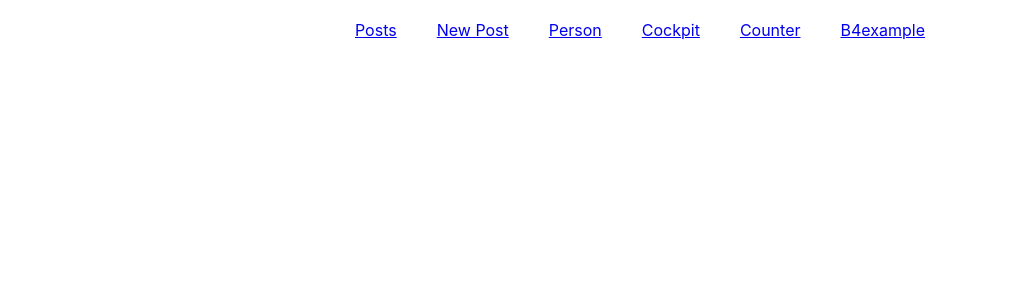
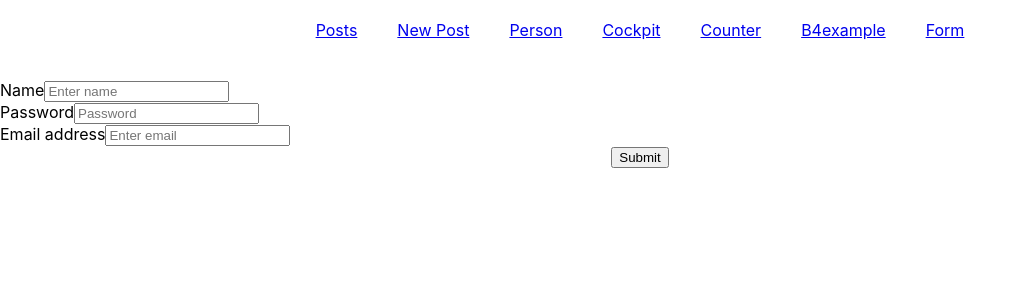
Before and after one commit to pradeecs73/ReactjsSample, a React (Create React App) app: page /Form in a window 1280 px wide. Shown: the top 300 px of the page, without its empty margins (0-1025 px from the left). Built offline with nearby package versions, Linux system fonts and the light colour scheme.

Commit message:
forms commit

```diff
--- a/src/App.css
+++ b/src/App.css
@@ -1,3 +1,3 @@
 .App {
-  text-align: center;
+
 }
--- a/src/App.tsx
+++ b/src/App.tsx
@@ -8,6 +8,7 @@ import {BrowserRouter} from 'react-router-dom';
 import {Route,Switch,Redirect,Link} from 'react-router-dom';
 import Counter  from './components/Counter/Counter';
 import B4example  from './components/B4example/B4example';
+import Form  from './components/Forms/Form';
 
 
 class App extends Component<{},{}> {
@@ -56,6 +57,7 @@ class App extends Component<{},{}> {
                           <Route exact path="/person"  component={Person}></Route>
                           <Route exact path="/cockpit"  component={Cockpit}></Route>
                           <Route exact path="/counter"  component={Counter}></Route>
+                          <Route exact path="/Form"  component={Form}></Route>
                           <Route exact path="/bootstrapexample"  component={B4example}></Route>
                           {/* <Route render={()=><h1>Not Found</h1>}></Route>*/}
                         </Switch>
--- a/src/components/B4example/B4example.tsx
+++ b/src/components/B4example/B4example.tsx
@@ -32,7 +32,7 @@ class B4example extends Component<{},{}> {
 
     }
 
-    componentWillMount(){
+    componentDidMount(){
 
         $('.carousel').carousel();
 
@@ -41,7 +41,7 @@ class B4example extends Component<{},{}> {
     render() {
 
         return(
-               <div>
+               <div style={{textAlign:"center"}}>
 
                     <div className="jumbotron text-center">
                         <h1>My First Bootstrap Page</h1>
--- a/src/components/Cockpit/Cockpit.tsx
+++ b/src/components/Cockpit/Cockpit.tsx
@@ -68,7 +68,7 @@ class Cockpit extends Component<cockpitInterface,{}> {
     render() {
 
         return (
-          <div>
+          <div style={{textAlign:"center"}}>
                  <p>I am a Cockpit component</p>
                  <button className="cockpitButton" onClick={this.context.login}>Login to set context data</button>
                  <button className="cockpitButton" onClick={()=>this.passdata(this)}>Pass data</button>
--- a/src/components/Counter/Counter.tsx
+++ b/src/components/Counter/Counter.tsx
@@ -27,7 +27,7 @@ class Counter extends Component<counterInterface,{}> {
 
     render() {
         return(
-            <div>
+            <div style={{textAlign:"center"}}>
                <p>counter value:{this.props.ctr}</p>
                <p> {this.context.shortenData("Bangalore is the capital of Karnatka")} </p>
                <button onClick={()=>this.props.onIncrementCounter()}>Increment Counter</button><br/>
--- /dev/null
+++ b/src/components/Forms/Form.tsx
@@ -0,0 +1,113 @@
+import React, { Component } from 'react';
+import  './Form.css';
+
+const initialState={
+    name:"",
+    email:"",
+    password:"",
+    nameError:"",
+    emailError:"",
+    PasswordError:""
+};
+
+class Form extends Component {
+
+    state=initialState;
+
+    constructor(props:any)
+    {
+       super(props);
+    }
+
+    handleChange=(event:any)=>{
+       const isCheckbox = event.target.type === "checkbox";
+
+       this.setState({
+              [event.target.name]:isCheckbox
+              ?event.target.checked
+              :event.target.value
+
+           });
+
+    }
+
+    validateForm=()=>{
+         let nameError="";
+         let emailError="";
+         let PasswordError="";
+
+         if(this.state.name == ""){
+            nameError="Invalid Name";
+         }
+
+         if(this.state.password == ""){
+            PasswordError="Invalid Password";
+         }
+
+         if(!this.state.email.includes('@')){
+            emailError="Invalid Email";
+         }
+
+
+         if(nameError||emailError || PasswordError )
+         {
+             this.setState({
+                nameError:nameError,
+                emailError:emailError,
+                PasswordError:PasswordError
+             })
+
+             return false;
+         }
+           return true;
+    }
+
+    handleSubmit=(event:any)=>{
+         event.preventDefault();
+         const valid = this.validateForm();
+         if(valid){
+            console.log(this.state);
+            this.setState(initialState);
+         }
+
+    }
+
+    render() {
+        return(
+            <div className="container">
+                   <form onSubmit={this.handleSubmit}>
+                        <div className="form-group">
+                           <label >Name</label>
+                           <input type="text" name="name" className="form-control"  value={this.state.name} onChange={this.handleChange} placeholder="Enter name" />
+                        </div>
+                        <div style={{fontSize:12,color:'red'}}>
+                            {this.state.nameError}
+                        </div>
+
+                        <div className="form-group">
+                            <label >Password</label>
+                            <input type="password" name="password" className="form-control"  value={this.state.password} onChange={this.handleChange} placeholder="Password" />
+                        </div>
+                        <div style={{fontSize:12,color:'red'}}>
+                            {this.state.PasswordError}
+                        </div>
+
+                        <div className="form-group ">
+                            <label >Email address</label>
+                            <input type="email" name="email" className="form-control" value={this.state.email} onChange={this.handleChange} placeholder="Enter email" />
+                        </div>
+                        <div style={{fontSize:12,color:'red'}}>
+                            {this.state.emailError}
+                        </div>
+                       <div style={{textAlign:"center"}}>
+                          <button type="submit" className="btn btn-primary">Submit</button>
+                        </div>
+                    </form>
+
+            </div>
+        )
+    }
+
+}
+
+export default Form;
--- a/src/components/Person/Person.tsx
+++ b/src/components/Person/Person.tsx
@@ -115,11 +115,11 @@ class Person extends Component<personInterface,{}> {
 
       if (this.state.showPersons) {
         persons = (
-          <div>
+          <div style={{textAlign:"center"}}>
                {this.state.persons.map((person, index) => {
               return (
 
-                    <div className="personDivision" key={person.id}>
+                    <div className="personDivision"  key={person.id}>
                         <p>counter value:{this.props.ctr}</p>
                        {this.props.counterOperation != ""?<p>counter operation:{this.props.counterOperation}</p>:null}
                         <p>Received data {this.context.receivedData} </p>
--- a/src/container/Blog/Blog.css
+++ b/src/container/Blog/Blog.css
@@ -1,6 +1,10 @@
 .Posts{
     display:inline-block;
     width:500px;
+}
+
+.Blog{
+    text-align:center;
 }
 
 .Blog ul{
--- a/src/container/Blog/Blog.tsx
+++ b/src/container/Blog/Blog.tsx
@@ -42,6 +42,7 @@ class Blog extends Component<{},{}> {
                             <li><Link to="/cockpit">Cockpit</Link></li>
                             <li><Link to="/counter">Counter</Link></li>
                             <li><Link to="/bootstrapexample">B4example</Link></li>
+                            <li><Link to="/Form">Form</Link></li>
                         </ul>
                     </nav>
                 </header>
```
Also changed, not shown: src/components/Forms/Form.css (added).
